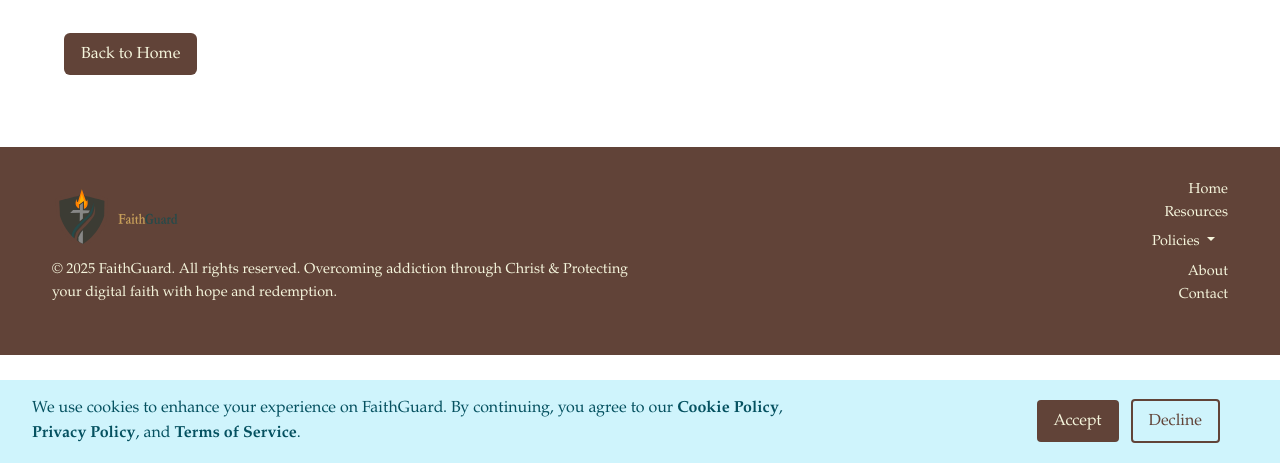
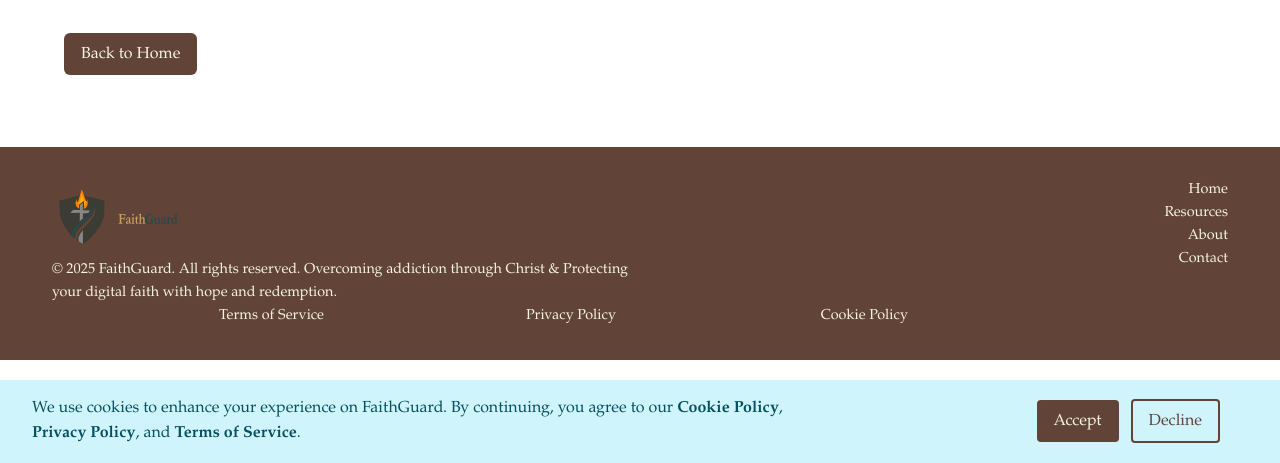
Before and after one commit to ThomasoPhotography/FaithGuard, a PHP site: page /policies.php in a window 1280 px wide. Shown: the part 337-800 px from the top of the page. Run offline with PHP 8.4, Linux system fonts and the light colour scheme; data that the repository does not hold is empty.

Commit message:
Fix: policy footer

```diff
--- a/policies.php
+++ b/policies.php
@@ -157,22 +157,6 @@
                         <li class="c-footer__item">
                             <a class="c-footer__links" href="resources.html">Resources</a>
                         </li>
-                        <li class="c-footer__item dropdown">
-                            <button class="btn btn-link c-footer__links dropdown-toggle" type="button" id="policiesDropdown" data-bs-toggle="dropdown" aria-expanded="false">
-                            Policies
-                            </button>
-                            <ul class="dropdown-menu dropdown-menu-end" aria-labelledby="policiesDropdown">
-                                <li class="c-footer__item">
-                                    <a class="dropdown-item c-footer__links" href="policies.php?slug=terms">Terms of Service</a>
-                                </li>
-                                <li class="c-footer__item">
-                                    <a class="dropdown-item c-footer__links" href="policies.php?slug=privacy">Privacy Policy</a>
-                                </li>
-                                <li class="c-footer__item">
-                                    <a class="dropdown-item c-footer__links" href="policies.php?slug=cookie">Cookie Policy</a>
-                                </li>
-                            </ul>
-                        </li>
                         <li class="c-footer__item">
                             <a class="c-footer__links" href="about.html">About</a>
                     </li>
@@ -181,6 +165,23 @@
                     </li>
                 </ul>
             </div>
+            <!-- Footer Content: Policies -->
+            <div class="row">
+                <div class="col-md-3">
+                    <li class="c-footer__item">
+                            <a class="c-footer__links" href="policies.php?slug=terms">Terms of Service</a>
+                        </li>
+                </div>
+                <div class="col-md-3">
+                    <li class="c-footer__item">
+                            <a class="c-footer__links" href="policies.php?slug=privacy">Privacy Policy</a>
+                        </li>
+                </div>
+                <div class="col-md-3">
+                    <li class="c-footer__item">
+                            <a class="c-footer__links" href="policies.php?slug=cookie">Cookie Policy</a>
+                        </li>
+                </div>
             </div>
         </div>
     </footer>
```
Also changed, not shown: Docs/changelogs.md.
